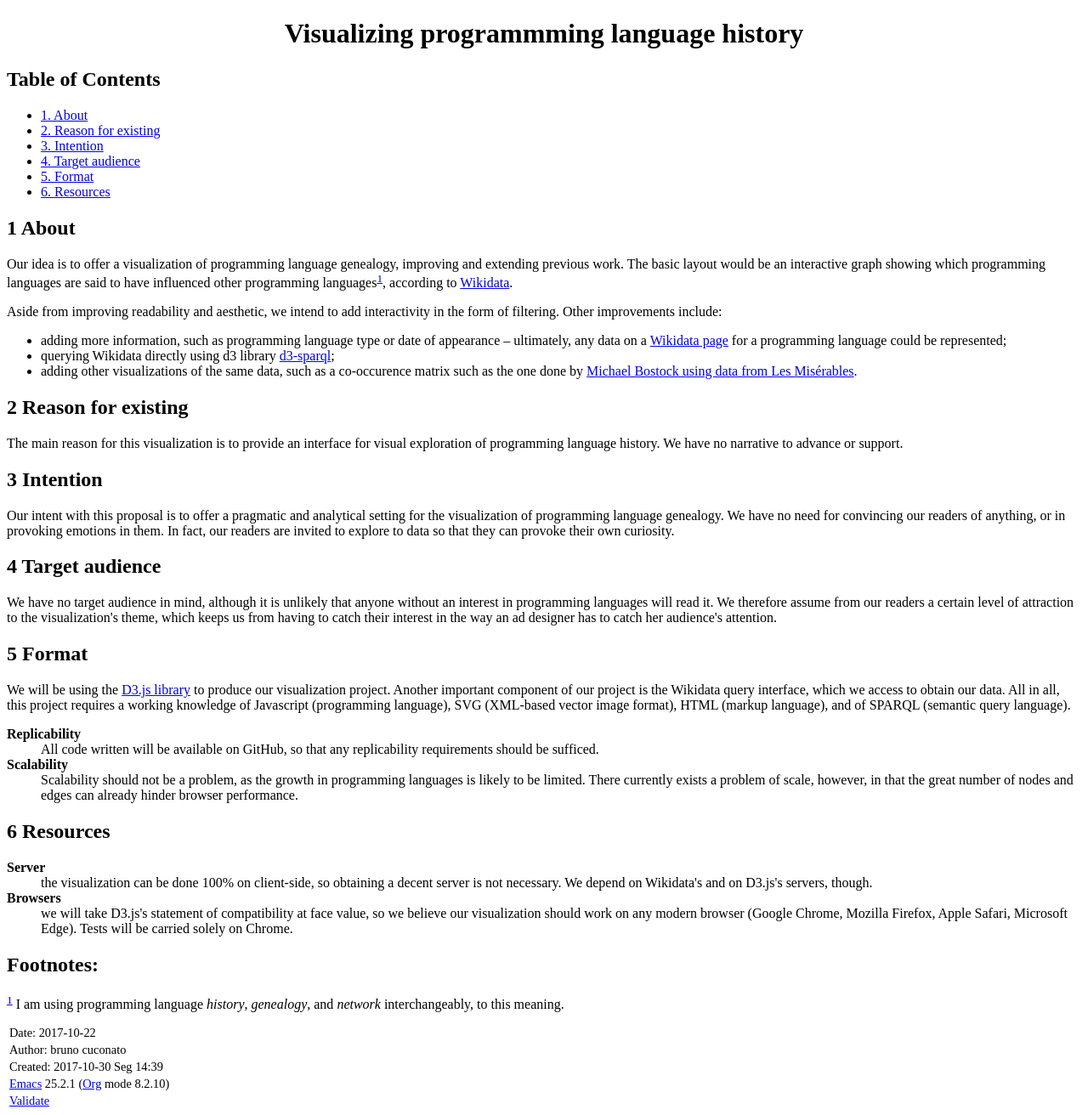
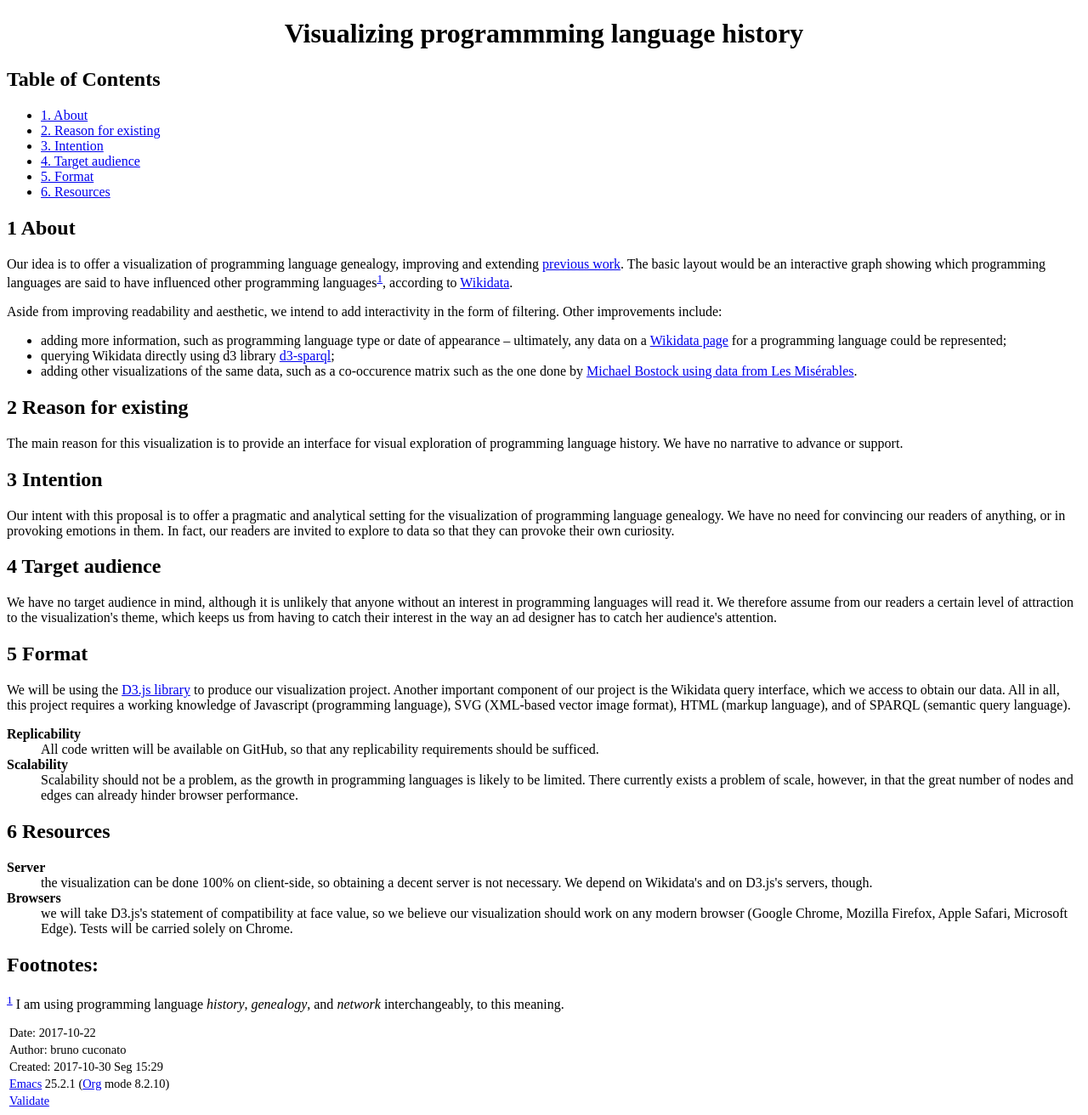
Before and after one commit to odanoburu/odanoburu.github.io, a Jekyll site: the page dataviz-project.html, which Jekyll copies as it is, in a window 1280 px wide. Shown: the whole page at 85% size. Built offline with Jekyll 4.4.1, drawn with Linux system fonts in a browser that asks for light colours.

```diff
--- a/dataviz-project.html
+++ b/dataviz-project.html
@@ -4,7 +4,7 @@
 <html xmlns="http://www.w3.org/1999/xhtml" lang="en" xml:lang="en">
 <head>
 <title>Visualizing programmming language history</title>
-<!-- 2017-10-30 Seg 14:39 -->
+<!-- 2017-10-30 Seg 15:29 -->
 <meta  http-equiv="Content-Type" content="text/html;charset=utf-8" />
 <meta  name="generator" content="Org-mode" />
 <meta  name="author" content="bruno cuconato" />
@@ -157,7 +157,7 @@ for the JavaScript code in this tag.
 <div class="outline-text-2" id="text-1">
 <p>
 Our idea is to offer a visualization of programming language
-genealogy, improving and extending previous work. The basic layout
+genealogy, improving and extending <a href="https://bl.ocks.org/odanoburu/0e23755306a090e5f93047d0d764ca1e">previous work</a>. The basic layout
 would be an interactive graph showing which programming languages are
 said to have influenced other programming languages<sup><a id="fnr.1" name="fnr.1" class="footref" href="#fn.1">1</a></sup>, according
 to <a href="https://wikidata.org">Wikidata</a>.
@@ -284,7 +284,7 @@ I am using programming language <i>history</i>, <i>genealogy</i>, and
 <div id="postamble" class="status">
 <p class="date">Date: 2017-10-22</p>
 <p class="author">Author: bruno cuconato</p>
-<p class="date">Created: 2017-10-30 Seg 14:39</p>
+<p class="date">Created: 2017-10-30 Seg 15:29</p>
 <p class="creator"><a href="http://www.gnu.org/software/emacs/">Emacs</a> 25.2.1 (<a href="http://orgmode.org">Org</a> mode 8.2.10)</p>
 <p class="validation"><a href="http://validator.w3.org/check?uri=referer">Validate</a></p>
 </div>
```
